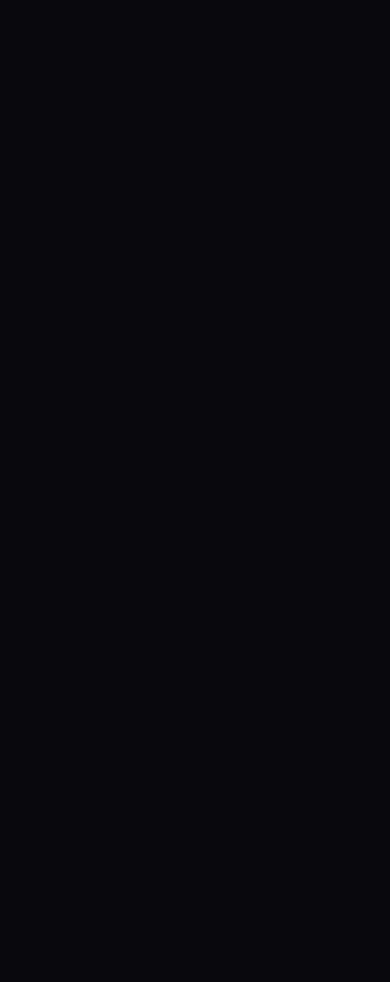
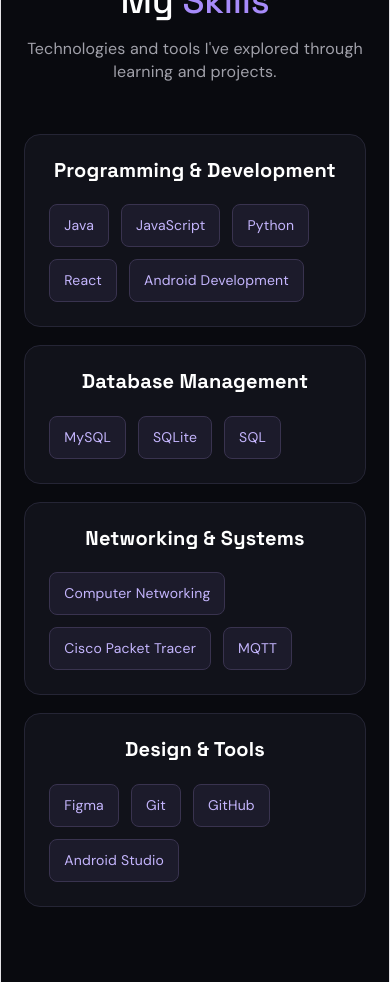
Before and after one commit to Mumshadh/mumshadh-portfolio, a React (Vite) app: page / in a window 390 px wide. Shown: the part 2220-3202 px from the top of the page. Before the commit the page ends 2089 px from the top, so only its background shows below. Built offline with nearby package versions, Linux system fonts and the light colour scheme.

Commit message:
Add responsive skills reaction

```diff
--- a/src/App.css
+++ b/src/App.css
@@ -539,3 +539,73 @@ button {
     font-size: 15px;
   }
 }
+/* Skills Section */
+.skills-section {
+  padding: 100px 8%;
+  max-width: 1200px;
+  margin: 0 auto;
+}
+
+.skills-section .section-heading > p {
+  color: #a1a1aa;
+  font-size: 16px;
+  margin-top: 15px;
+}
+
+.skills-grid {
+  display: grid;
+  grid-template-columns: repeat(2, 1fr);
+  gap: 24px;
+  margin-top: 50px;
+}
+
+.skill-card {
+  background: #11121a;
+  border: 1px solid #252535;
+  border-radius: 16px;
+  padding: 30px;
+  transition: transform 0.3s ease, border-color 0.3s ease;
+}
+
+.skill-card:hover {
+  transform: translateY(-5px);
+  border-color: #a78bfa;
+}
+
+.skill-card h3 {
+  color: #ffffff;
+  font-family: 'Space Grotesk', sans-serif;
+  font-size: 20px;
+  margin-bottom: 22px;
+}
+
+.skill-tags {
+  display: flex;
+  flex-wrap: wrap;
+  gap: 12px;
+}
+
+.skill-tags span {
+  background: #1c1b2b;
+  color: #c4b5fd;
+  border: 1px solid #39334f;
+  border-radius: 8px;
+  padding: 9px 14px;
+  font-size: 14px;
+}
+
+/* Mobile Responsive */
+@media (max-width: 768px) {
+  .skills-section {
+    padding: 75px 6%;
+  }
+
+  .skills-grid {
+    grid-template-columns: 1fr;
+    gap: 18px;
+  }
+
+  .skill-card {
+    padding: 24px;
+  }
+}
--- a/src/App.jsx
+++ b/src/App.jsx
@@ -200,6 +200,56 @@ function App() {
     </p>
   </div>
 </section>
+
+{/* Skills Section */}
+<section className="skills-section" id="skills">
+  <div className="section-heading">
+    <span className="section-label">WHAT I WORK WITH</span>
+    <h2>My <span>Skills</span></h2>
+    <p>Technologies and tools I've explored through learning and projects.</p>
+  </div>
+
+  <div className="skills-grid">
+    <div className="skill-card">
+      <h3>Programming & Development</h3>
+      <div className="skill-tags">
+        <span>Java</span>
+        <span>JavaScript</span>
+        <span>Python</span>
+        <span>React</span>
+        <span>Android Development</span>
+      </div>
+    </div>
+
+    <div className="skill-card">
+      <h3>Database Management</h3>
+      <div className="skill-tags">
+        <span>MySQL</span>
+        <span>SQLite</span>
+        <span>SQL</span>
+      </div>
+    </div>
+
+    <div className="skill-card">
+      <h3>Networking & Systems</h3>
+      <div className="skill-tags">
+        <span>Computer Networking</span>
+        <span>Cisco Packet Tracer</span>
+        <span>MQTT</span>
+      </div>
+    </div>
+
+    <div className="skill-card">
+      <h3>Design & Tools</h3>
+      <div className="skill-tags">
+        <span>Figma</span>
+        <span>Git</span>
+        <span>GitHub</span>
+        <span>Android Studio</span>
+      </div>
+    </div>
+  </div>
+</section>
     </main>
   );
 }
```
